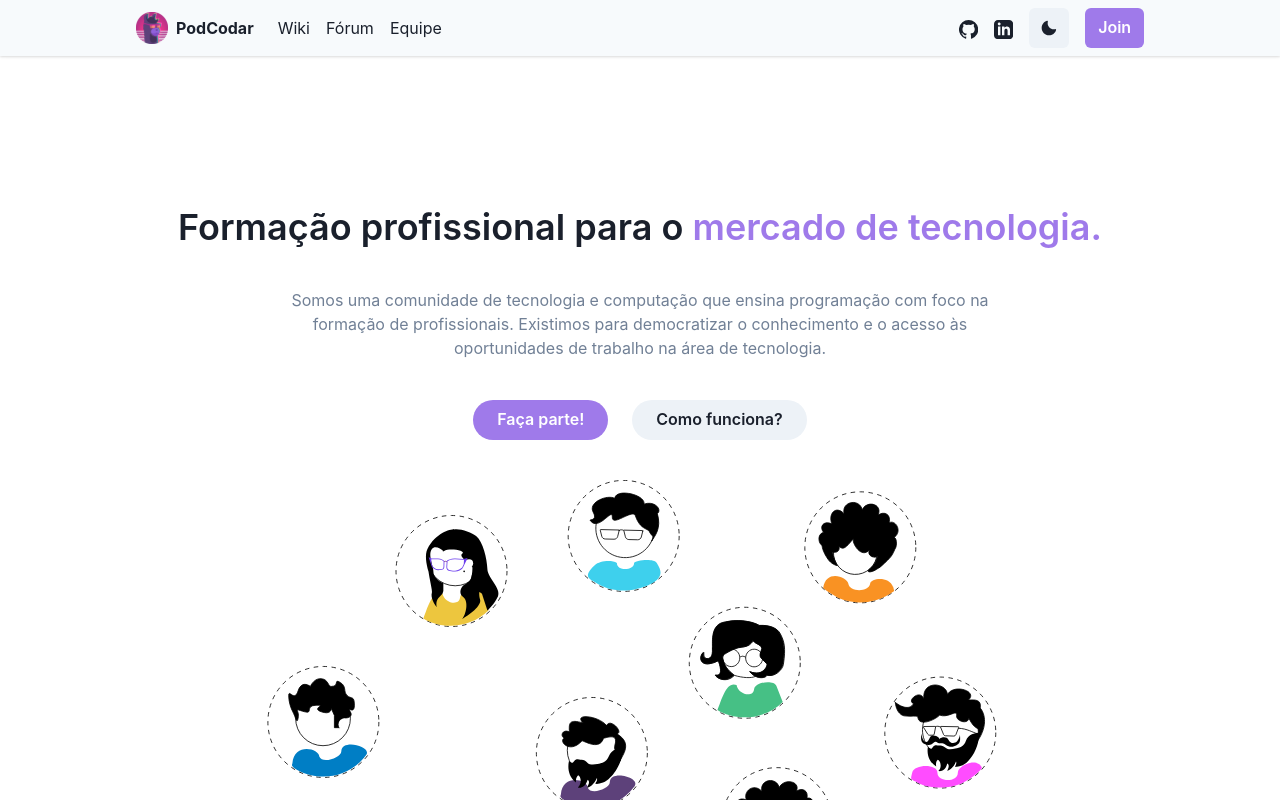
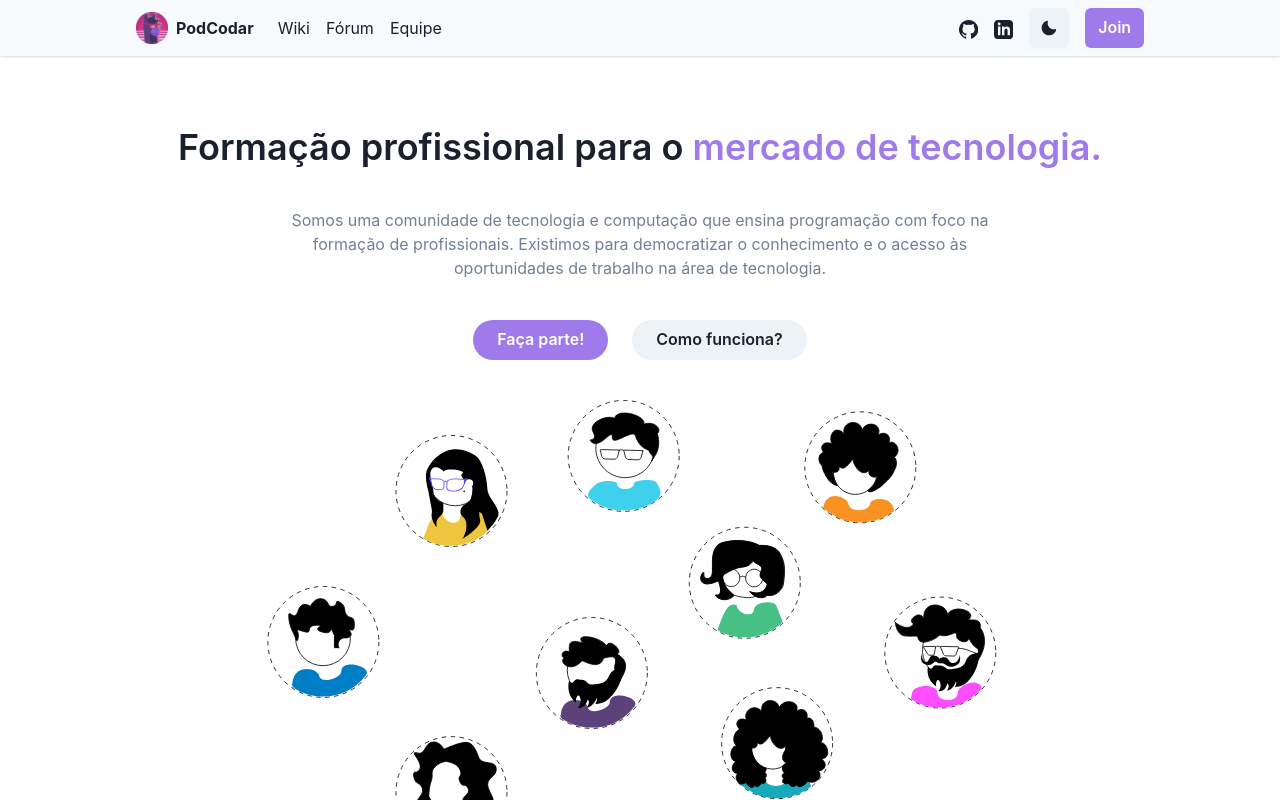
Before and after one commit to podcodar/webapp, a Next.js app: page / in a window 1280 px wide. Shown: the top 800 px of the page. Built offline with nearby package versions, Linux system fonts and the light colour scheme.

Commit message:
enh: remove container from layout

```diff
--- a/packages/components/Layout.tsx
+++ b/packages/components/Layout.tsx
@@ -11,9 +11,7 @@ function Layout({ children }: Props) {
   return (
     <div>
       <NavBar />
-      <Container maxW="5xl" my="5rem">
-        {children}
-      </Container>
+      {children}
     </div>
   );
 }
```
